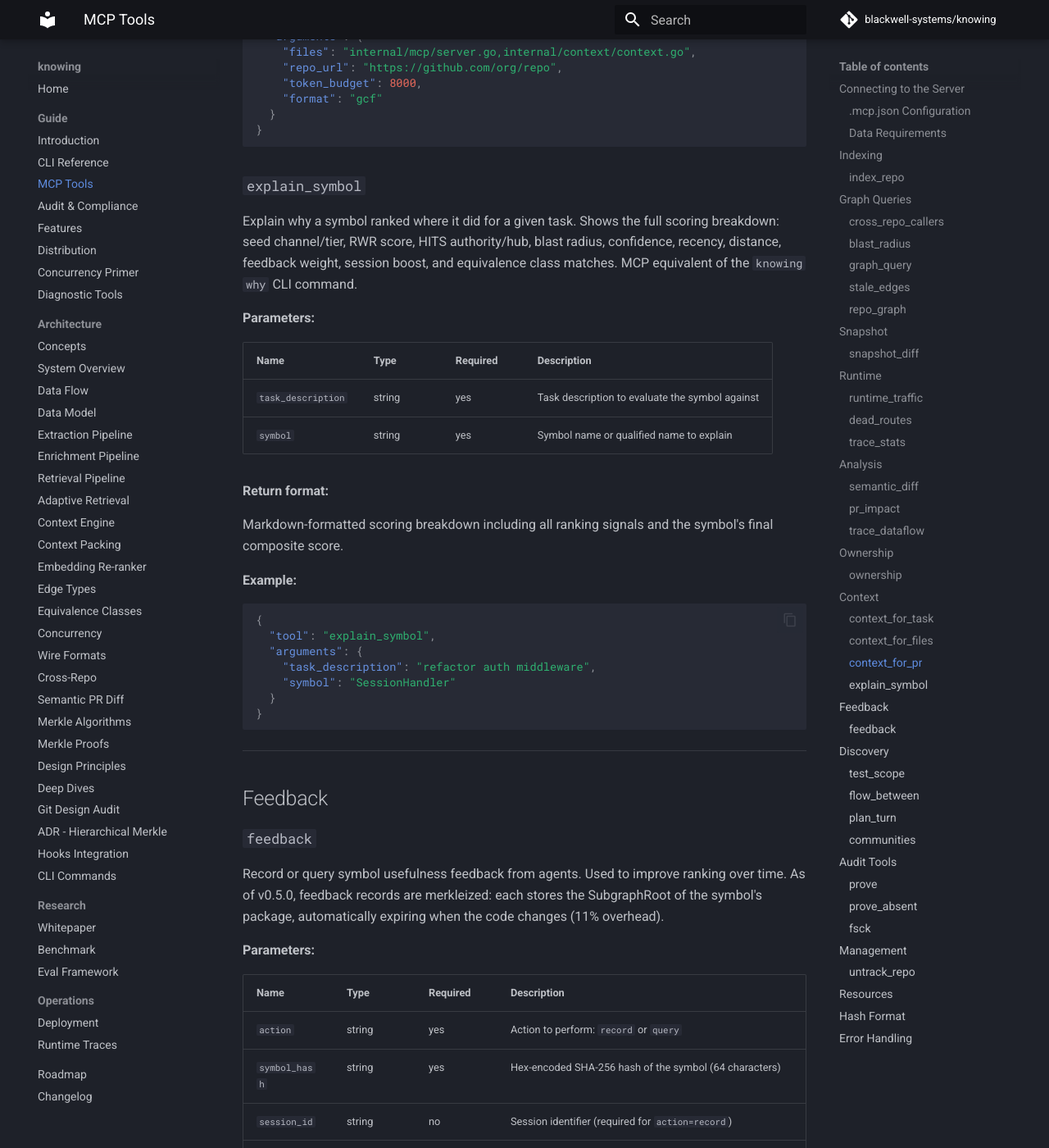
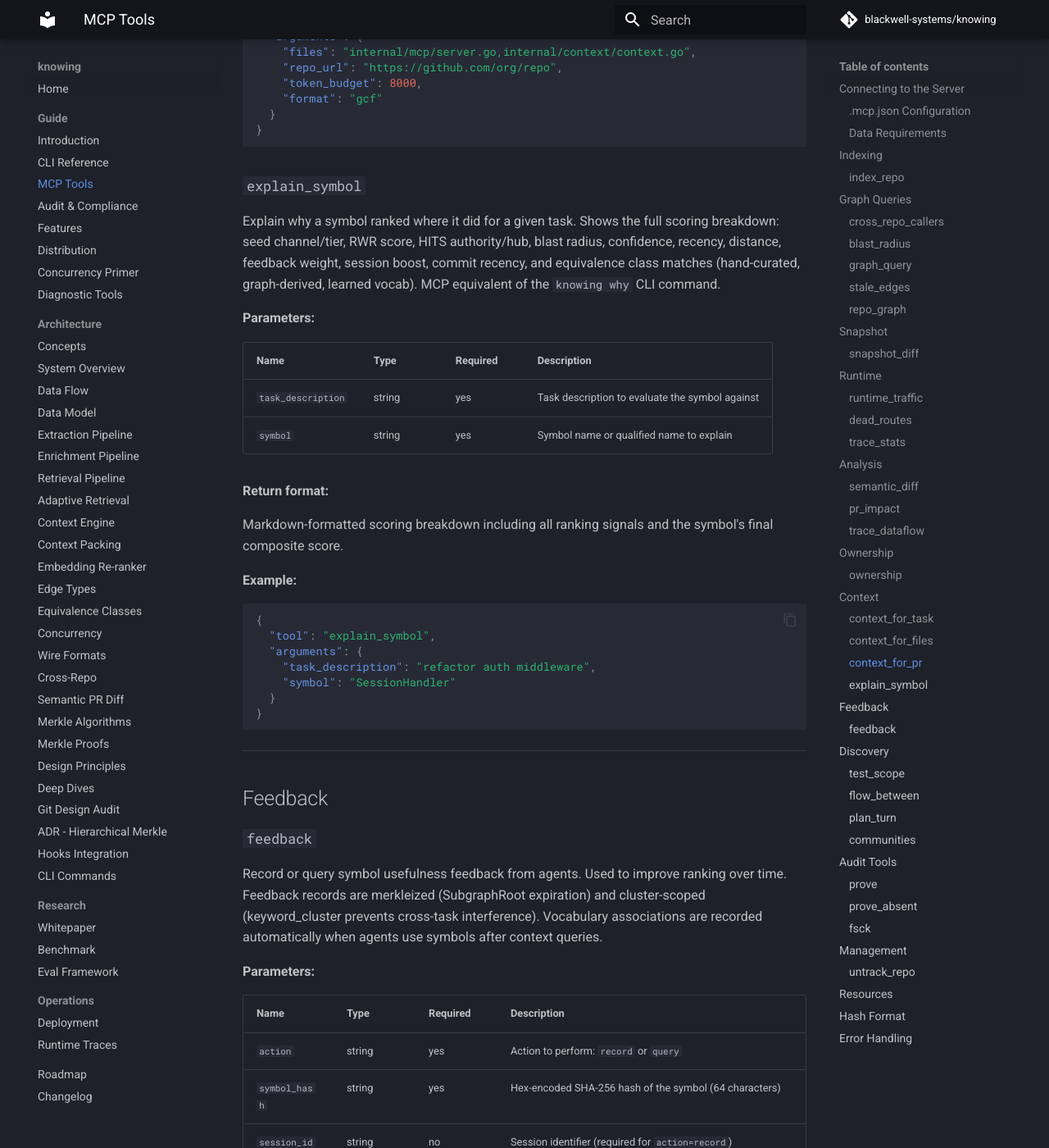
Before and after one commit to blackwell-systems/knowing, an MkDocs documentation site: the page built from docs/guide/mcp-tools.md, in a window 1280 px wide and 1400 px high, scrolled down 18068 px. Shown: the whole window at 82% size. Built offline with MkDocs 1.6.1 and Material for MkDocs 9.7.7, drawn with Linux system fonts in a browser that asks for light colours; comment, search, counter and statistics services are not loaded.

Commit message:
docs: update mcp-tools.md with commit recency, learned vocab, cluster scoping

```diff
--- a/docs/guide/mcp-tools.md
+++ b/docs/guide/mcp-tools.md
@@ -815,7 +815,7 @@ Returns a context block optimized for PR review: symbols from the changed files,
 
 ### `explain_symbol`
 
-Explain why a symbol ranked where it did for a given task. Shows the full scoring breakdown: seed channel/tier, RWR score, HITS authority/hub, blast radius, confidence, recency, distance, feedback weight, session boost, and equivalence class matches. MCP equivalent of the `knowing why` CLI command.
+Explain why a symbol ranked where it did for a given task. Shows the full scoring breakdown: seed channel/tier, RWR score, HITS authority/hub, blast radius, confidence, recency, distance, feedback weight, session boost, commit recency, and equivalence class matches (hand-curated, graph-derived, learned vocab). MCP equivalent of the `knowing why` CLI command.
 
 **Parameters:**
 
@@ -846,7 +846,7 @@ Markdown-formatted scoring breakdown including all ranking signals and the symbo
 
 ### `feedback`
 
-Record or query symbol usefulness feedback from agents. Used to improve ranking over time. As of v0.5.0, feedback records are merkleized: each stores the SubgraphRoot of the symbol's package, automatically expiring when the code changes (11% overhead).
+Record or query symbol usefulness feedback from agents. Used to improve ranking over time. Feedback records are merkleized (SubgraphRoot expiration) and cluster-scoped (keyword_cluster prevents cross-task interference). Vocabulary associations are recorded automatically when agents use symbols after context queries.
 
 **Parameters:**
 
```
